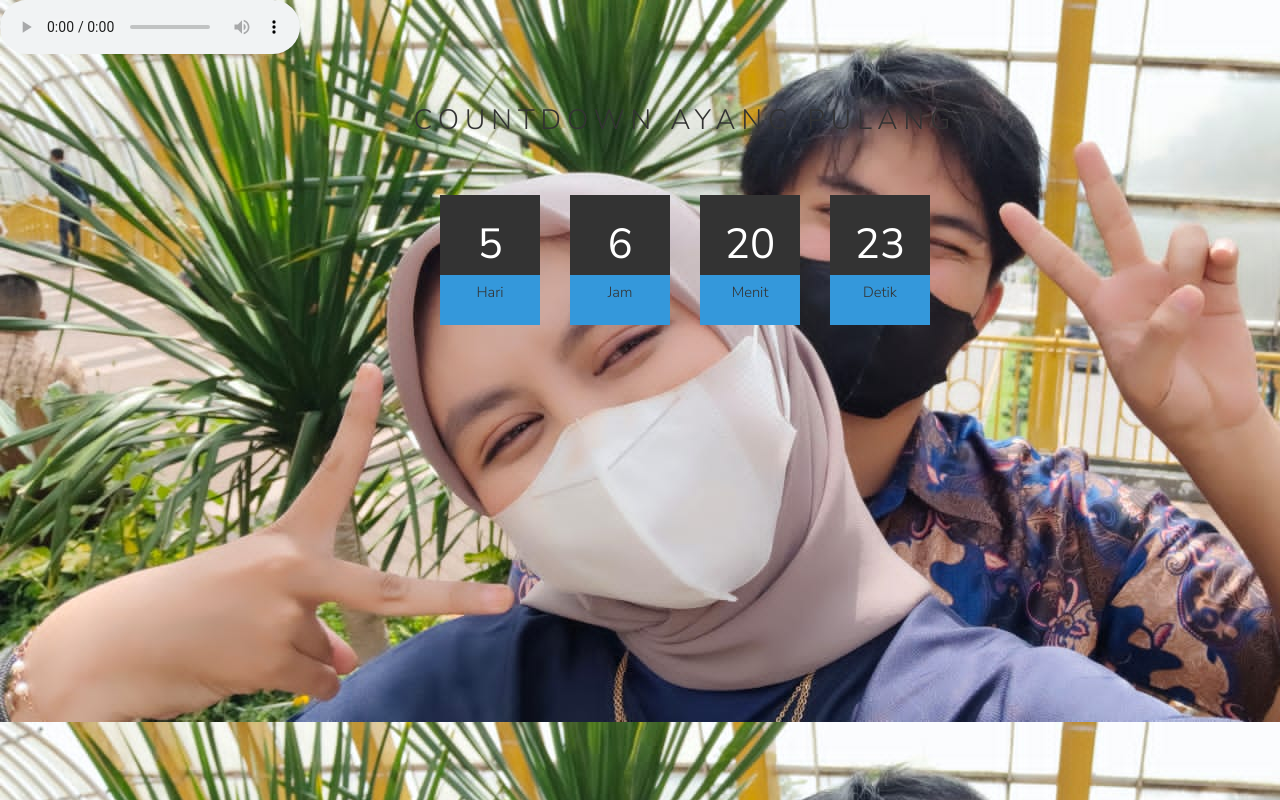
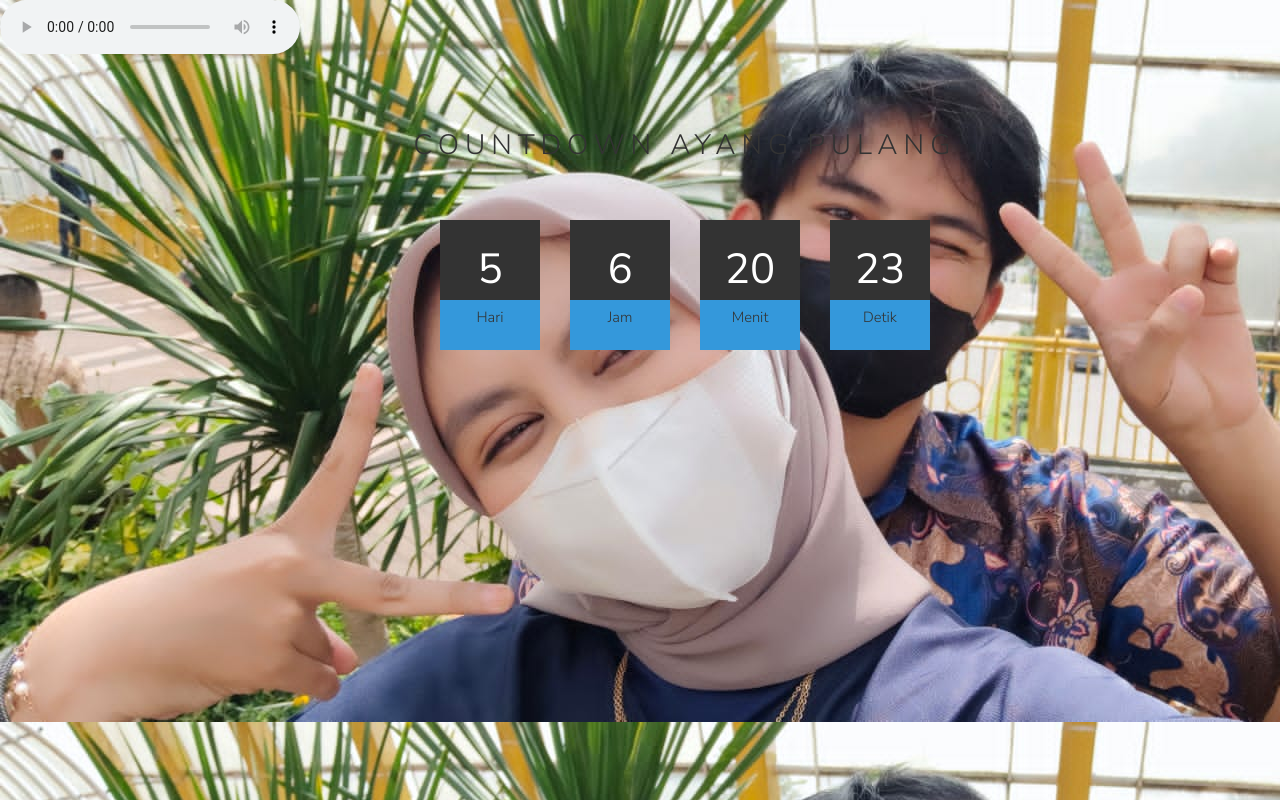
Before and after one commit to assholeddt30/Countdown, a plain HTML site: page Index.html in a window 1280 px wide. Drawn offline with nearby package versions, Linux system fonts and the light colour scheme.

Commit message:
Update style.css

```diff
--- a/style.css
+++ b/style.css
@@ -26,7 +26,7 @@ body{
     text-align: center;
     font-size: 10em;
     line-height: 0,7em;
-    margin-top: -400px;
+    margin-top: -350px;
 }
 .container h2 span{
     display: block;
```
